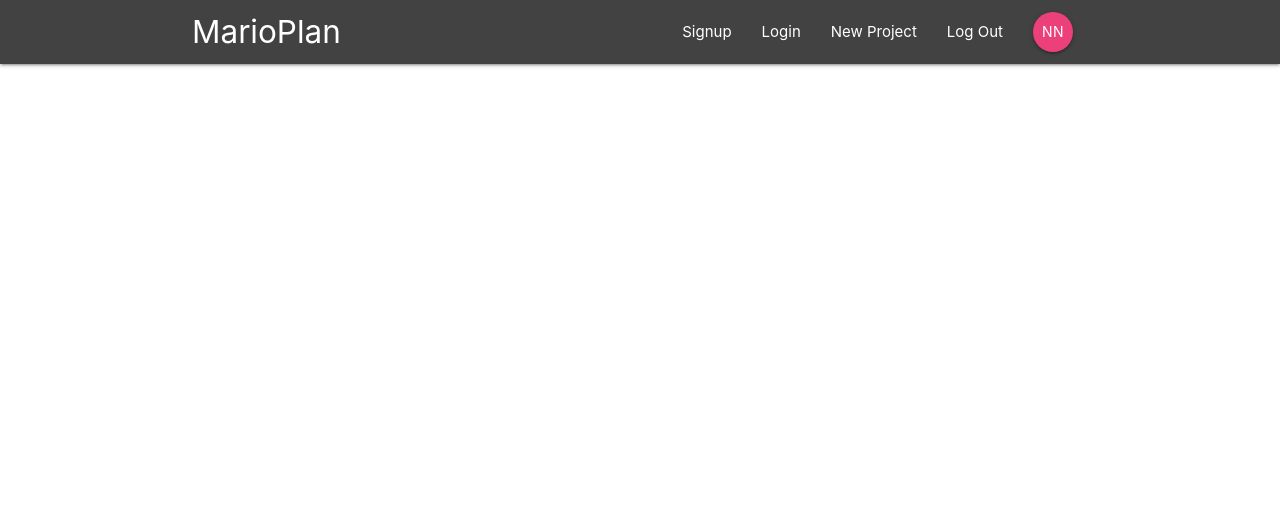
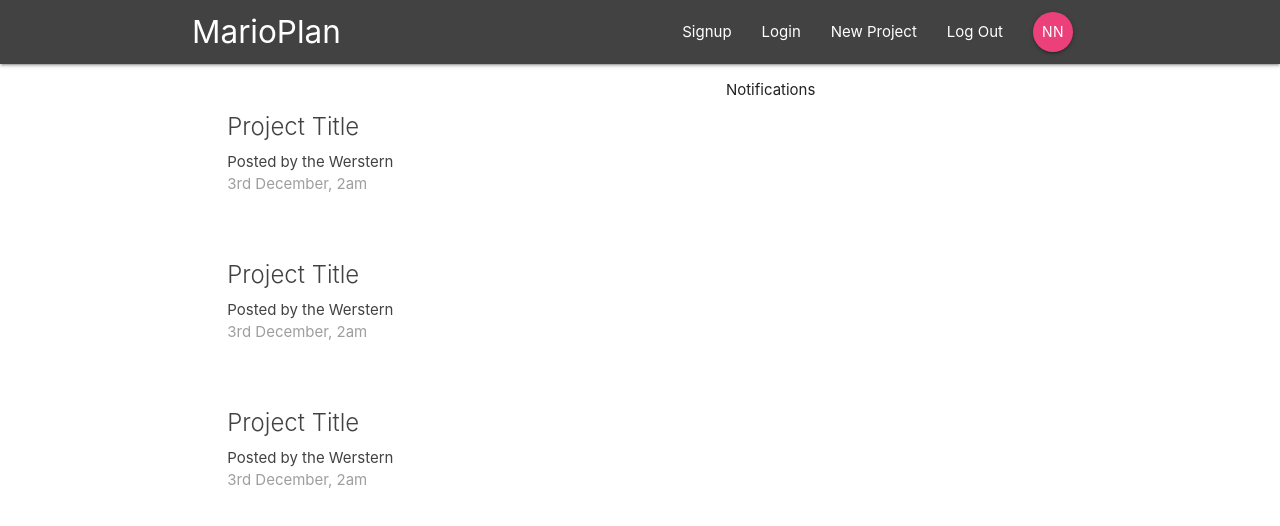
Before and after one commit to Werstern/react-redux-firebase-app, a React (Create React App) app: page / in a window 1280 px wide. Shown: the top 526 px of the page. Built offline with nearby package versions, Linux system fonts and the light colour scheme.

Commit message:
add dashboard component

```diff
--- a/src/App.js
+++ b/src/App.js
@@ -1,7 +1,8 @@
 import React, { Component } from 'react';
-import { BrowserRouter } from 'react-router-dom';
+import { BrowserRouter, Switch, Route } from 'react-router-dom';
 
 import Navbar from './components/layout/Navbar';
+import Dashboard from './components/dashboard/Dashboard';
 
 class App extends Component {
   render() {
@@ -9,6 +10,9 @@
       <BrowserRouter>
         <div className="App">
           <Navbar />
+          <Switch>
+            <Route path='/' component={Dashboard} />
+          </Switch>
         </div>
       </BrowserRouter>
     );
--- a/src/components/dashboard/Dashboard.js
+++ b/src/components/dashboard/Dashboard.js
@@ -0,0 +1,23 @@
+import React, { Component } from 'react';
+
+import Notifications from './Notifications';
+import ProjectList from '../projects/ProjectList';
+
+class Dashboard extends Component {
+  render() {
+    return (
+      <div className="dashboard container">
+        <div className="row">
+          <div className="col sm12 m6">
+            <ProjectList />
+          </div>
+          <div className="col sm12 m5 offset-m1">
+            <Notifications />
+          </div>
+        </div>
+      </div>
+    )
+  }
+}
+
+export default Dashboard;
--- a/src/components/dashboard/Notifications.js
+++ b/src/components/dashboard/Notifications.js
@@ -0,0 +1,11 @@
+import React from 'react';
+
+const Notifications = () => {
+  return (
+    <div>
+      <p>Notifications</p>
+    </div>
+  )
+}
+
+export default Notifications
--- a/src/components/projects/ProjectList.js
+++ b/src/components/projects/ProjectList.js
@@ -0,0 +1,33 @@
+import React from 'react';
+
+const ProjectList = () => {
+  return (
+    <div className="procet-list section">
+      <div className="card z-depth-0 project-summary">
+        <div className="card-content grey-text text-darken-3">
+          <span className="card-title">Project Title</span>
+          <p>Posted by the Werstern</p>
+          <p className="grey-text">3rd December, 2am</p>
+        </div>
+      </div>
+
+      <div className="card z-depth-0 project-summary">
+        <div className="card-content grey-text text-darken-3">
+          <span className="card-title">Project Title</span>
+          <p>Posted by the Werstern</p>
+          <p className="grey-text">3rd December, 2am</p>
+        </div>
+      </div>
+
+      <div className="card z-depth-0 project-summary">
+        <div className="card-content grey-text text-darken-3">
+          <span className="card-title">Project Title</span>
+          <p>Posted by the Werstern</p>
+          <p className="grey-text">3rd December, 2am</p>
+        </div>
+      </div>
+    </div>
+  )
+}
+
+export default ProjectList
```
